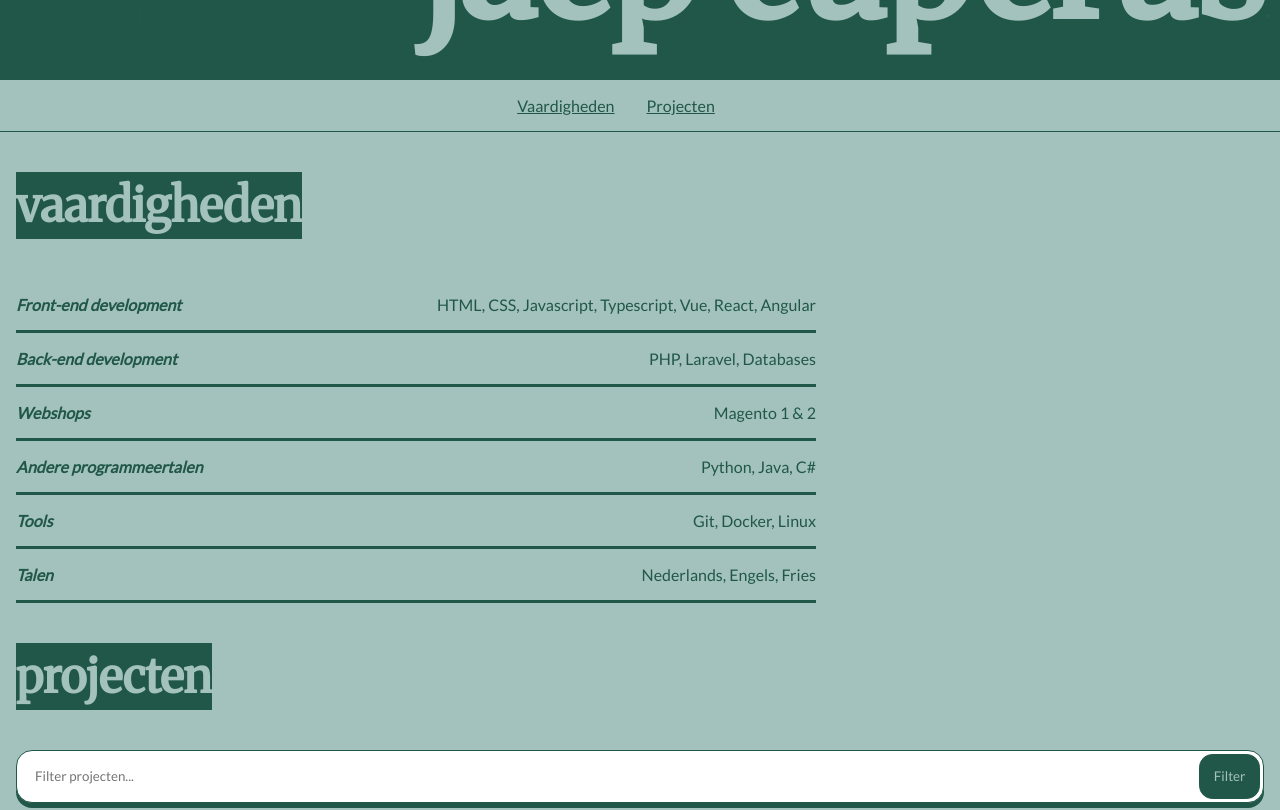
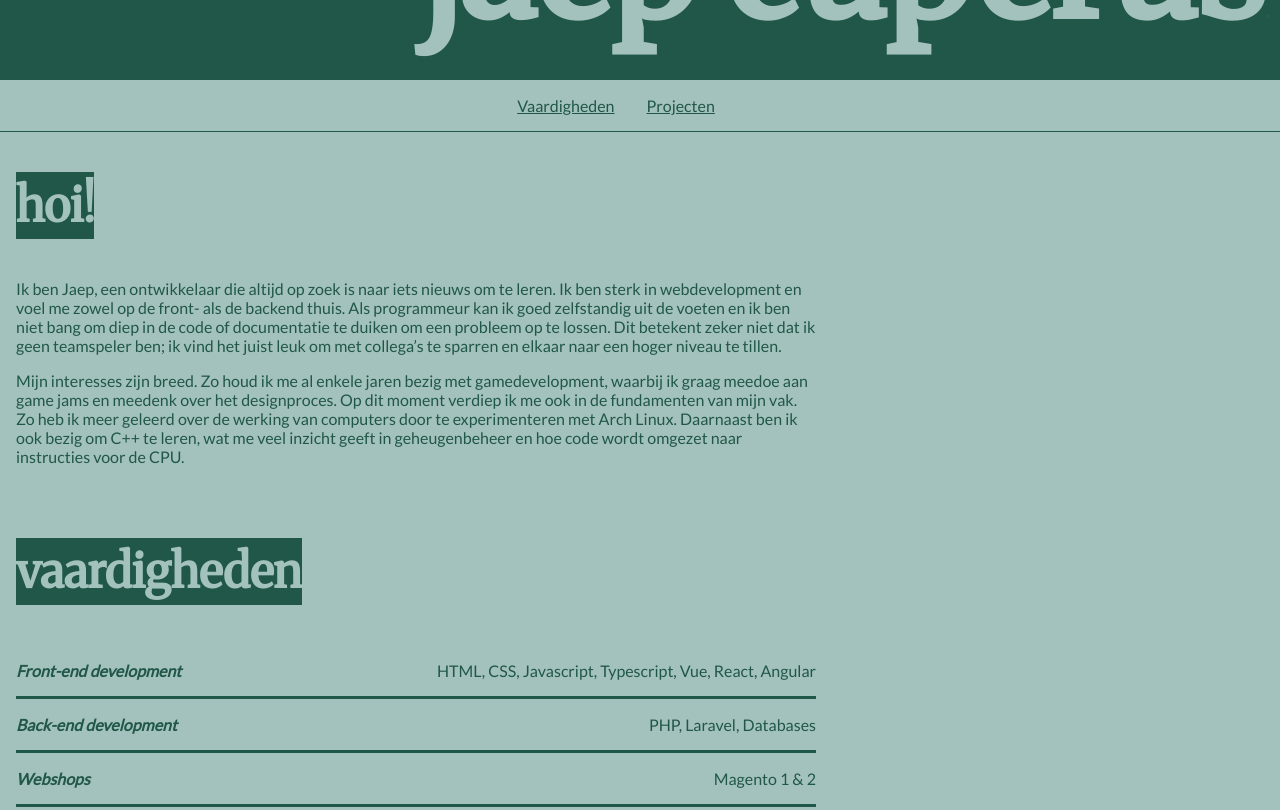
Before and after one commit to Jcuperus/portfolio, a Vue app: page / in a window 1280 px wide. Shown: the part 560-1370 px from the top of the page. Built offline with nearby package versions, Linux system fonts and the light colour scheme; some icons are missing.

Commit message:
Readded about section

```diff
--- a/src/assets/main.css
+++ b/src/assets/main.css
@@ -31,6 +31,10 @@ main {
   margin-left: auto;
   margin-right: auto;
   padding: 0 1rem;
+}
+
+main section {
+  margin-bottom: 2em;
 }
 
 h1,
--- a/src/components/AboutSection.vue
+++ b/src/components/AboutSection.vue
@@ -4,25 +4,34 @@ import ArticleTitle from "./ArticleTitle.vue";
 
 <template>
   <section>
-    <ArticleTitle title="hallo" id="about" />
-    <div class="split">
-      <div>
-        <p>
-          Lorem ipsum dolor sit amet consectetur, adipisicing elit. Ipsa placeat
-          consectetur magnam maiores perferendis eius officiis dolore, sint
-          cupiditate nostrum architecto exercitationem, excepturi cumque atque
-          quis blanditiis fuga debitis. Quam.
-        </p>
-      </div>
-      <div class="collage"></div>
+    <ArticleTitle title="hoi!" id="about" />
+    <div>
+      <p>
+        Ik ben Jaep, een ontwikkelaar die altijd op zoek is naar iets nieuws om
+        te leren. Ik ben sterk in webdevelopment en voel me zowel op de front-
+        als de backend thuis. Als programmeur kan ik goed zelfstandig uit de
+        voeten en ik ben niet bang om diep in de code of documentatie te duiken
+        om een probleem op te lossen. Dit betekent zeker niet dat ik geen
+        teamspeler ben; ik vind het juist leuk om met collega’s te sparren en
+        elkaar naar een hoger niveau te tillen.
+      </p>
+      <p>
+        Mijn interesses zijn breed. Zo houd ik me al enkele jaren bezig met
+        gamedevelopment, waarbij ik graag meedoe aan game jams en meedenk over
+        het designproces. Op dit moment verdiep ik me ook in de fundamenten van
+        mijn vak. Zo heb ik meer geleerd over de werking van computers door te
+        experimenteren met Arch Linux. Daarnaast ben ik ook bezig om C++ te
+        leren, wat me veel inzicht geeft in geheugenbeheer en hoe code wordt
+        omgezet naar instructies voor de CPU.
+      </p>
     </div>
   </section>
 </template>
 
 <style lang="css" scoped>
-.split {
-  display: grid;
-  grid-template-columns: 1fr auto;
+p {
+  margin-top: 0;
+  max-width: 50em;
 }
 
 .collage {
--- a/src/composables/useExperienceItems.ts
+++ b/src/composables/useExperienceItems.ts
@@ -10,6 +10,7 @@ import horecagoedkoop_img from "@/assets/images/horecagoedkoop-page.png";
 import peterprint_img from "@/assets/images/peterprint-page.png";
 import itch_game_img from "@/assets/images/stay-b-positive-screenshot.png";
 import java_logo_img from "@/assets/images/java-logo.png";
+import portfolio_img from "@/assets/images/portfolio-screenshot.png";
 import { ref } from "vue";
 
 export type Technology =
@@ -52,6 +53,7 @@ export const experience_data: ExperienceItem[] = [
     body: "Deze website",
     technologies: ["Vue", "JavaScript"],
     source: "https://github.com/Jcuperus/portfolio",
+    thumbnail_image: portfolio_img,
   },
   {
     title: "Java HTTP Server",
--- a/src/views/HomeView.vue
+++ b/src/views/HomeView.vue
@@ -1,4 +1,5 @@
 <script setup lang="ts">
+import AboutSection from "@/components/AboutSection.vue";
 import Footer from "@/components/Footer.vue";
 import HeroSection from "@/components/HeroSection.vue";
 import Navigation from "@/components/navigation/Navigation.vue";
@@ -10,6 +11,7 @@ import SkillsSection from "@/components/SkillsSection.vue";
   <HeroSection />
   <Navigation />
   <main>
+    <AboutSection />
     <SkillsSection />
     <ProjectsSection />
   </main>
```
Also changed, not shown: src/assets/images/portfolio-screenshot.png (added).
